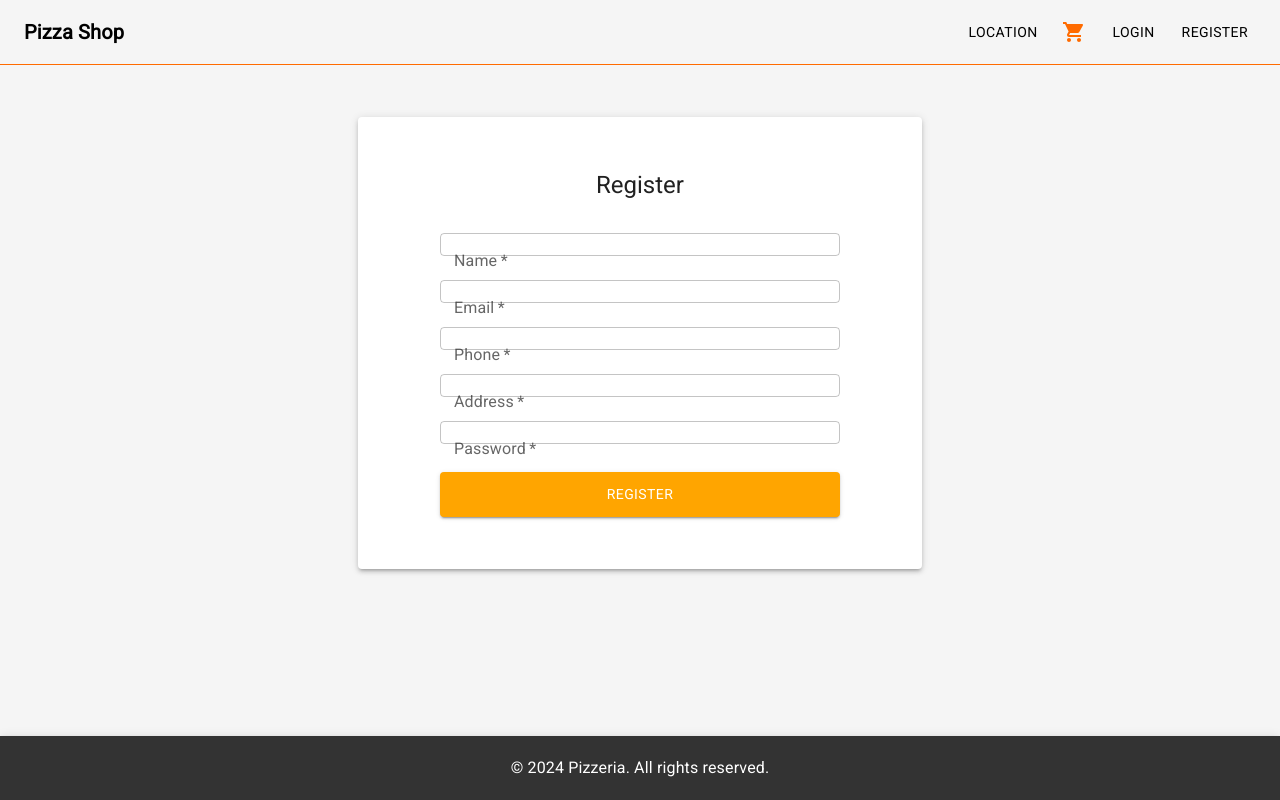
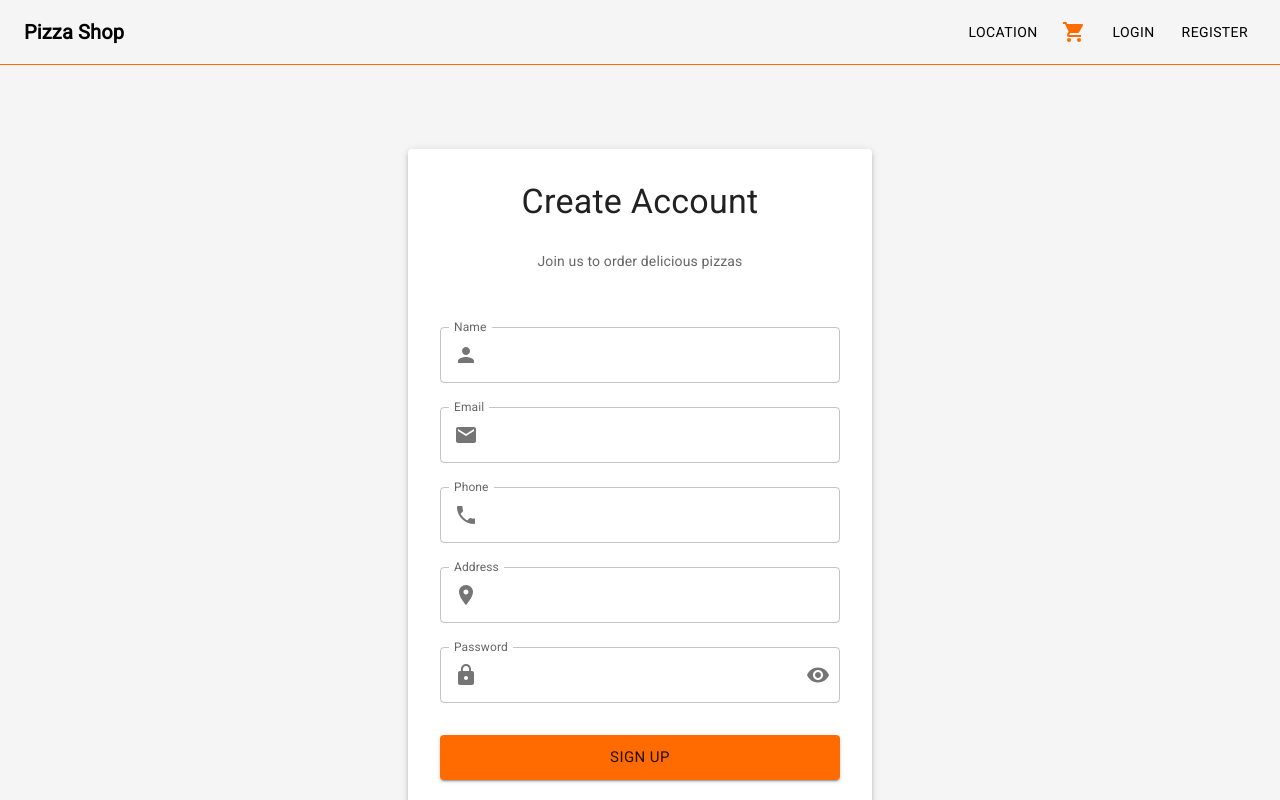
Before and after one commit to levsemyvolos/Pizzeria_front, a React (Create React App) app: page /register in a window 1280 px wide. Shown: the top 800 px of the page. Built offline with nearby package versions, Linux system fonts and the light colour scheme.

Commit message:
register page completed

```diff
--- a/src/components/RegisterForm.js
+++ b/src/components/RegisterForm.js
@@ -1,135 +1,261 @@
 // src/components/RegisterForm.js
-import React, { useState } from "react";
+import React, { useState, useContext } from "react";
+import { useFormik } from "formik";
+import * as Yup from "yup";
 import { register } from "../services/api";
-import { useNavigate } from "react-router-dom";
-import { TextField, Button, Typography } from "@mui/material";
+import { useNavigate, Link } from "react-router-dom";
+import {
+  TextField,
+  Button,
+  Typography,
+  Box,
+  Paper,
+  InputAdornment,
+  IconButton,
+  Divider,
+  useTheme,
+} from "@mui/material";
+import {
+  Person as PersonIcon,
+  Email as EmailIcon,
+  Lock as LockIcon,
+  Phone as PhoneIcon,
+  LocationOn as LocationIcon,
+  Visibility,
+  VisibilityOff,
+} from "@mui/icons-material";
+import { toast } from "react-toastify";
 
 const RegisterForm = () => {
+  const theme = useTheme();
   const navigate = useNavigate();
+  const [loading, setLoading] = useState(false);
+  const [showPassword, setShowPassword] = useState(false);
 
-  const [form, setForm] = useState({
+  const validationSchema = Yup.object({
+    name: Yup.string().required("Name is required"),
+    email: Yup.string()
+      .email("Please enter a valid email address")
+      .required("Email is required"),
+    phone: Yup.string()
+      .matches(
+        /^\+[0-9]{10,}$/,
+        "Phone must start with '+' and have at least 10 digits"
+      )
+      .required("Phone is required"),
+    address: Yup.string().required("Address is required"),
+    password: Yup.string()
+      .min(6, "Password must be at least 6 characters")
+      .required("Password is required"),
+  });
+
+  const formik = useFormik({
+    initialValues: {
+      name: "",
       email: "",
-    password: "",
-    name: "",
       phone: "",
       address: "",
-  });
-
-  const [error, setError] = useState("");
-  const [success, setSuccess] = useState("");
-
-  const validate = () => {
-    if (!form.name.trim()) return "Name cannot be empty.";
-    if (!form.email.includes("@")) return "Please enter a valid email address.";
-    if (!form.phone.startsWith("+") || form.phone.length < 10)
-      return "Phone must start with '+' and be at least 10 characters.";
-    if (!form.address.trim()) return "Address cannot be empty.";
-    if (form.password.length < 6)
-      return "Password must be at least 6 characters.";
-    return null;
-  };
-
-  const handleChange = (e) => {
-    setForm({ ...form, [e.target.name]: e.target.value });
-  };
-
-  const handleSubmit = async (e) => {
-    e.preventDefault();
-    const valError = validate();
-    if (valError) {
-      setError(valError);
-      setSuccess("");
-      return;
-    }
-
+      password: "",
+    },
+    validationSchema,
+    onSubmit: async (values, { setSubmitting }) => {
+      setLoading(true);
       try {
-      await register(form);
-      setSuccess("Registration successful! You can now log in.");
-      setError("");
-      setForm({
-        email: "",
-        password: "",
-        name: "",
-        phone: "",
-        address: "",
-      });
+        await register(values);
+        toast.success("Registration successful! You can now log in.");
         setTimeout(() => {
           navigate("/login");
         }, 2000);
       } catch (err) {
-      setError(
-        err.response?.data?.error || "Registration failed. Please try again."
+        console.error("Registration error:", err.response || err.message);
+        toast.error(
+          err.response?.data?.message ||
+            "Registration failed. Please try again."
         );
-      setSuccess("");
+        setSubmitting(false);
+      } finally {
+        setLoading(false);
       }
-  };
+    },
+  });
 
   return (
-    <form onSubmit={handleSubmit} className="auth-form">
-      <Typography variant="h5" textAlign="center" marginBottom={2}>
-        Register
+    <Box
+      sx={{
+        minHeight: "calc(100vh - 200px)",
+        display: "flex",
+        alignItems: "center",
+        justifyContent: "center",
+        py: 4,
+      }}
+    >
+      <Paper
+        elevation={3}
+        sx={{
+          p: 4,
+          width: "100%",
+          maxWidth: 400,
+          display: "flex",
+          flexDirection: "column",
+          gap: 2,
+        }}
+      >
+        <Typography variant="h4" component="h1" textAlign="center" gutterBottom>
+          Create Account
         </Typography>
-      {error && (
-        <Typography className="error" textAlign="center">
-          {error}
+        <Typography
+          variant="body2"
+          color="text.secondary"
+          textAlign="center"
+          sx={{ mb: 3 }}
+        >
+          Join us to order delicious pizzas
         </Typography>
-      )}
-      {success && (
-        <Typography className="success" textAlign="center">
-          {success}
+
+        <Box component="form" onSubmit={formik.handleSubmit}>
+          <TextField
+            fullWidth
+            id="name"
+            name="name"
+            label="Name"
+            value={formik.values.name}
+            onChange={formik.handleChange}
+            onBlur={formik.handleBlur}
+            error={formik.touched.name && Boolean(formik.errors.name)}
+            helperText={formik.touched.name && formik.errors.name}
+            margin="normal"
+            InputProps={{
+              startAdornment: (
+                <InputAdornment position="start">
+                  <PersonIcon color="action" />
+                </InputAdornment>
+              ),
+            }}
+          />
+
+          <TextField
+            fullWidth
+            id="email"
+            name="email"
+            label="Email"
+            value={formik.values.email}
+            onChange={formik.handleChange}
+            onBlur={formik.handleBlur}
+            error={formik.touched.email && Boolean(formik.errors.email)}
+            helperText={formik.touched.email && formik.errors.email}
+            margin="normal"
+            InputProps={{
+              startAdornment: (
+                <InputAdornment position="start">
+                  <EmailIcon color="action" />
+                </InputAdornment>
+              ),
+            }}
+          />
+
+          <TextField
+            fullWidth
+            id="phone"
+            name="phone"
+            label="Phone"
+            value={formik.values.phone}
+            onChange={formik.handleChange}
+            onBlur={formik.handleBlur}
+            error={formik.touched.phone && Boolean(formik.errors.phone)}
+            helperText={formik.touched.phone && formik.errors.phone}
+            margin="normal"
+            InputProps={{
+              startAdornment: (
+                <InputAdornment position="start">
+                  <PhoneIcon color="action" />
+                </InputAdornment>
+              ),
+            }}
+          />
+
+          <TextField
+            fullWidth
+            id="address"
+            name="address"
+            label="Address"
+            value={formik.values.address}
+            onChange={formik.handleChange}
+            onBlur={formik.handleBlur}
+            error={formik.touched.address && Boolean(formik.errors.address)}
+            helperText={formik.touched.address && formik.errors.address}
+            margin="normal"
+            InputProps={{
+              startAdornment: (
+                <InputAdornment position="start">
+                  <LocationIcon color="action" />
+                </InputAdornment>
+              ),
+            }}
+          />
+
+          <TextField
+            fullWidth
+            id="password"
+            name="password"
+            label="Password"
+            type={showPassword ? "text" : "password"}
+            value={formik.values.password}
+            onChange={formik.handleChange}
+            onBlur={formik.handleBlur}
+            error={formik.touched.password && Boolean(formik.errors.password)}
+            helperText={formik.touched.password && formik.errors.password}
+            margin="normal"
+            InputProps={{
+              startAdornment: (
+                <InputAdornment position="start">
+                  <LockIcon color="action" />
+                </InputAdornment>
+              ),
+              endAdornment: (
+                <InputAdornment position="end">
+                  <IconButton
+                    onClick={() => setShowPassword(!showPassword)}
+                    edge="end"
+                  >
+                    {showPassword ? <VisibilityOff /> : <Visibility />}
+                  </IconButton>
+                </InputAdornment>
+              ),
+            }}
+          />
+
+          <Button
+            type="submit"
+            variant="contained"
+            fullWidth
+            size="large"
+            disabled={loading}
+            sx={{ mt: 3, mb: 2, py: 1.2 }}
+          >
+            {loading ? "Creating Account..." : "Sign Up"}
+          </Button>
+        </Box>
+
+        <Divider sx={{ my: 2 }}>
+          <Typography variant="body2" color="text.secondary">
+            OR
           </Typography>
-      )}
-      <TextField
-        label="Name"
-        name="name"
-        value={form.name}
-        onChange={handleChange}
-        fullWidth
-        margin="normal"
-        required
-      />
-      <TextField
-        label="Email"
-        name="email"
-        type="email"
-        value={form.email}
-        onChange={handleChange}
-        fullWidth
-        margin="normal"
-        required
-      />
-      <TextField
-        label="Phone"
-        name="phone"
-        value={form.phone}
-        onChange={handleChange}
-        fullWidth
-        margin="normal"
-        required
-      />
-      <TextField
-        label="Address"
-        name="address"
-        value={form.address}
-        onChange={handleChange}
-        fullWidth
-        margin="normal"
-        required
-      />
-      <TextField
-        label="Password"
-        name="password"
-        type="password"
-        value={form.password}
-        onChange={handleChange}
-        fullWidth
-        margin="normal"
-        required
-      />
-      <Button variant="contained" type="submit" fullWidth sx={{ marginTop: 2 }}>
-        Register
-      </Button>
-    </form>
+        </Divider>
+
+        <Typography variant="body2" textAlign="center">
+          Already have an account?{" "}
+          <Link
+            to="/login"
+            style={{
+              color: theme.palette.primary.main,
+              textDecoration: "none",
+            }}
+          >
+            Sign In
+          </Link>
+        </Typography>
+      </Paper>
+    </Box>
   );
 };
 
--- a/src/pages/RegisterPage.js
+++ b/src/pages/RegisterPage.js
@@ -1,7 +1,7 @@
 // src/pages/RegisterPage.js
 import React from "react";
 import RegisterForm from "../components/RegisterForm";
-import { Box, Paper } from "@mui/material";
+import { Box } from "@mui/material";
 
 const RegisterPage = () => {
   return (
@@ -13,16 +13,7 @@ const RegisterPage = () => {
         py: 4,
       }}
     >
-      <Paper
-        elevation={3}
-        sx={{
-          p: 4,
-          width: "100%",
-          maxWidth: 500,
-        }}
-      >
-        <RegisterForm />
-      </Paper>
+      <RegisterForm />
     </Box>
   );
 };
```
Lines whose indentation alone changed are shown as unchanged.
